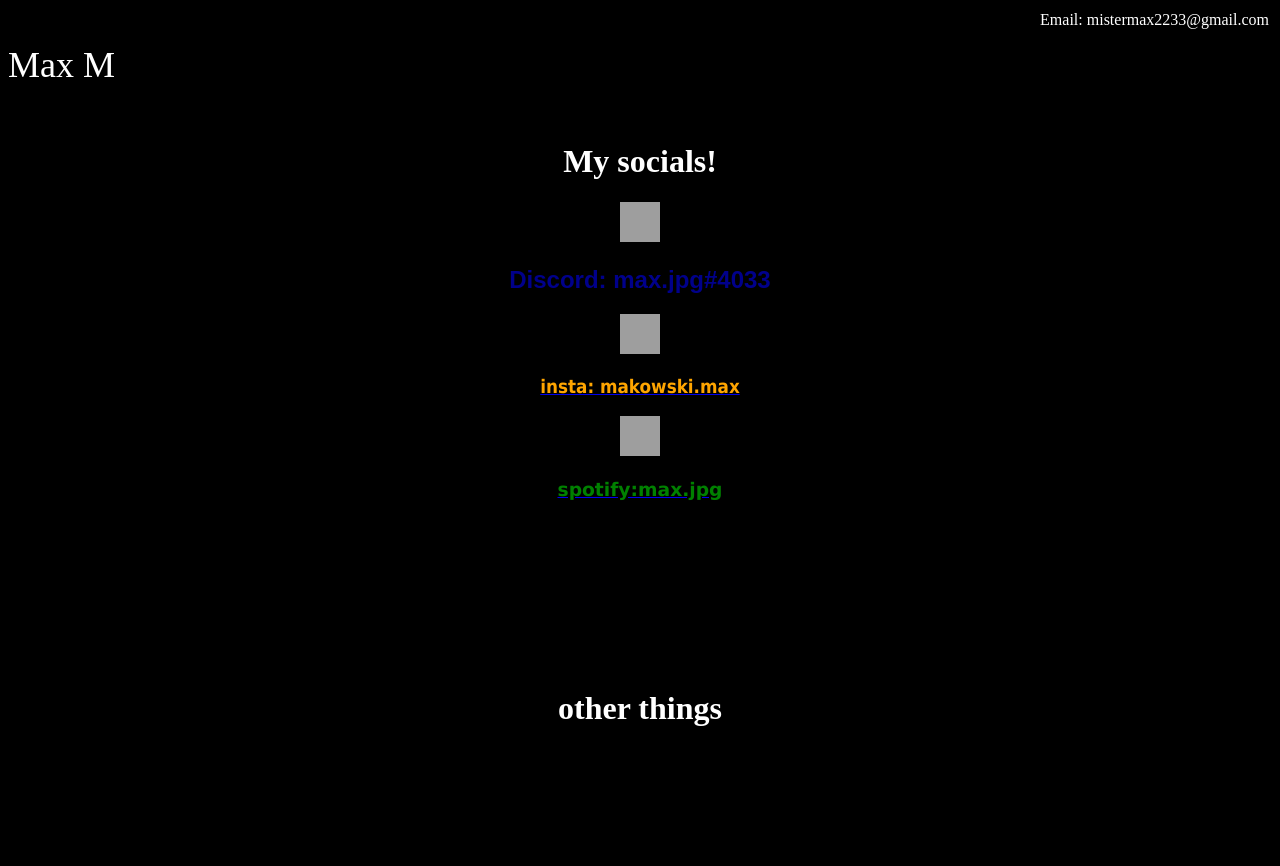
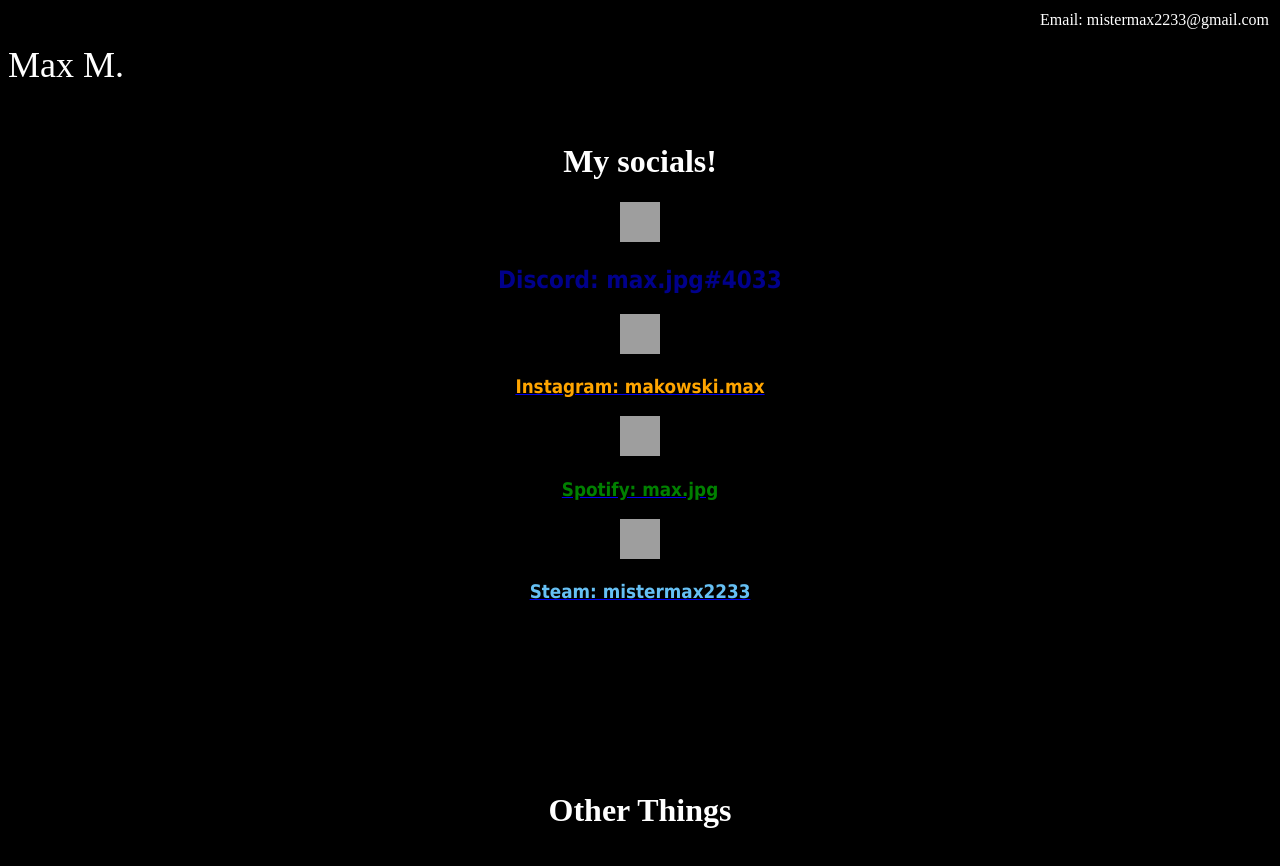
Before and after one commit to mistermax2233/mistermax2233.github.io, a plain HTML site: page index.html in a window 1280 px wide. Drawn offline with Linux system fonts and the light colour scheme; grey boxes are pictures that could not be loaded.

Commit message:
added steam and fixed things
added steam, fixed some minor issues, made it look cleaner

```diff
--- a/index.html
+++ b/index.html
@@ -8,47 +8,51 @@
       <link rel="shortcut icon" type="img/ico" href="img/favicon.ico">
 
     </head>
-    </div>
     <body style="background:black">
-  <div>
   <!-- start header -->
-<div class="header"><p style="float:left; display:block; font-size:36px; color:white;">Max M </p>
+<div class="header">
+  <p style="float:left; display:block; font-size:36px; color:white;">Max M. </p>
+</div>
+
     <table style="float:right; display:block">
         <tr>
-            <td style="color:white;">Email:</td>
-            <td style="color:white;">mistermax2233@gmail.com</td>
-        </tr>
-    </table><div style="clear: both;"></div>
+            <td style="color:white;">Email: mistermax2233@gmail.com</td>
+          </tr>
+    </table>
+    <div style="clear: both;"><!-- idk what this is -->
+    </div>
     <!-- end .header -->
-</div>
-      <div align="center">
+
+<div align="center">
          <h1 style="color:white">  My socials! </h1>
-</div>
+       </div><!-- my socials -->
 <div align="center"> <!-- discord -->
         <img src="https://i.pinimg.com/474x/47/f2/24/47f2248d04a02f9b50805cc1f256b094.jpg" height="40" width="40"  style="float:middle">
-        <h2 style="color:darkblue; font-family: Arial;"> Discord: max.jpg#4033 </h2> </p>
+        <h2 style="color:darkblue; font-family: Tahoma;"> Discord: max.jpg#4033 </h2> </p>
 </div>
 <div align="center"><!-- instagram -->
-
-         <img src="https://www.pngitem.com/pimgs/m/510-5101812_transparent-square-clip-art-logo-instagram-hd-png.png"height="40" width="40" style="float:middle">
+        <img src="https://www.pngitem.com/pimgs/m/510-5101812_transparent-square-clip-art-logo-instagram-hd-png.png"height="40" width="40" style="float:middle">
          <a href="https://www.instagram.com/makowski.max/"target="_blank">
-          <h3 style="color:orange; font-family:Tahoma"> insta: makowski.max </h3> </a>
+          <h3 style="color:orange; font-family:Tahoma"> Instagram: makowski.max </h3> </a>
 </div>
 <div align="center"><!-- spotify -->
 
 
         <img src="https://www.logolynx.com/images/logolynx/29/29e9b4af9198bea4021cd6c6758eb3f1.png" height="40" width="40" style="float:middle">
         <a href="https://open.spotify.com/user/sundadim" target="_blank">
-        <h3 style="color:green; font-family:Verdana"> spotify:max.jpg <h3></a>
+        <h3 style="color:green; font-family:Tahoma"> Spotify: max.jpg <h3></a>
+</div>
+<div align="center"> <!-- steam -->
+
+         <img src="https://toppng.com/uploads/preview/steam-logo-png-steam-logo-black-11563631869uaboooqq1t.png" height="40" width="40" style="float:middle">
+         <a href="https://steamcommunity.com/profiles/76561198866408134" target="_blank">
+          <h3 style="color:#66c0f4; font-family:Tahoma"> Steam: mistermax2233 </h3> </a>
 </div>
 
 
 <div align="center" style="text-align: center; margin-top: 15px; padding: 150px 0 300px 0; color:white">
-         <h1> other things </h1>
-</div>
-        <!-- Load external JavaScript -->
-        <script src="scripts.js"></script>
-
-    </body>
+         <h1> Other Things </h1>
+       </div>
+</body>
 
 </html>
```
Also changed, not shown: img/mylogo.png (added).
